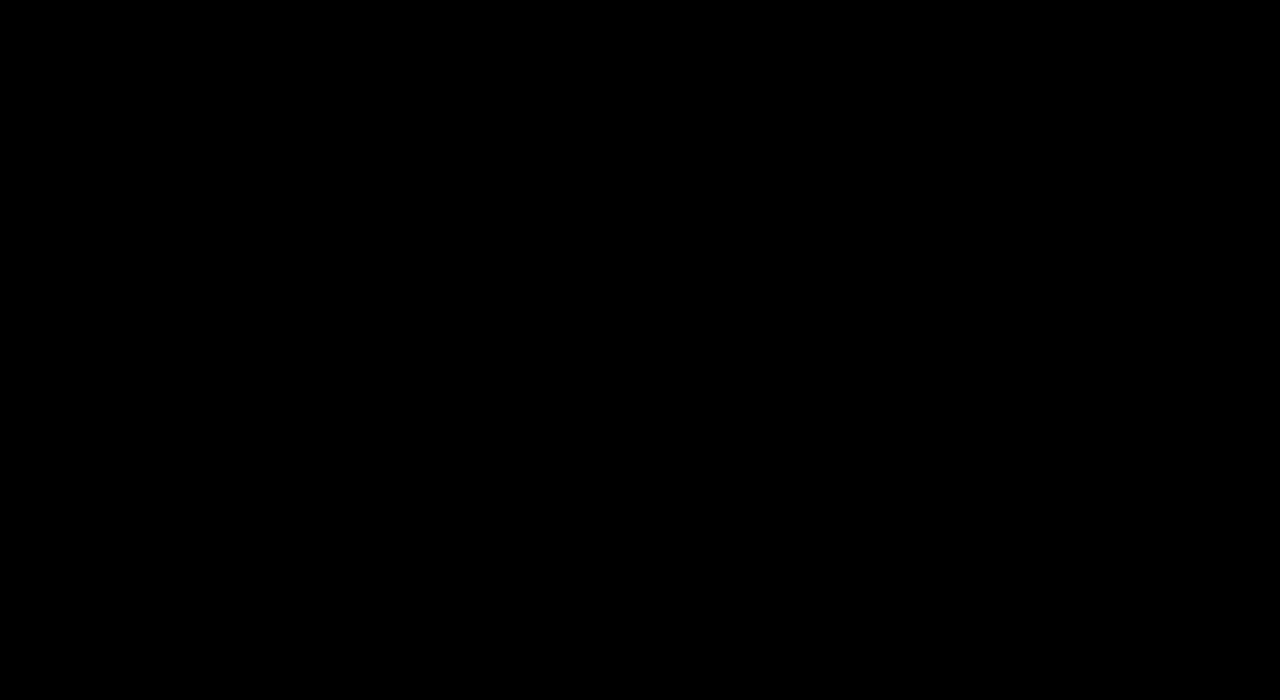
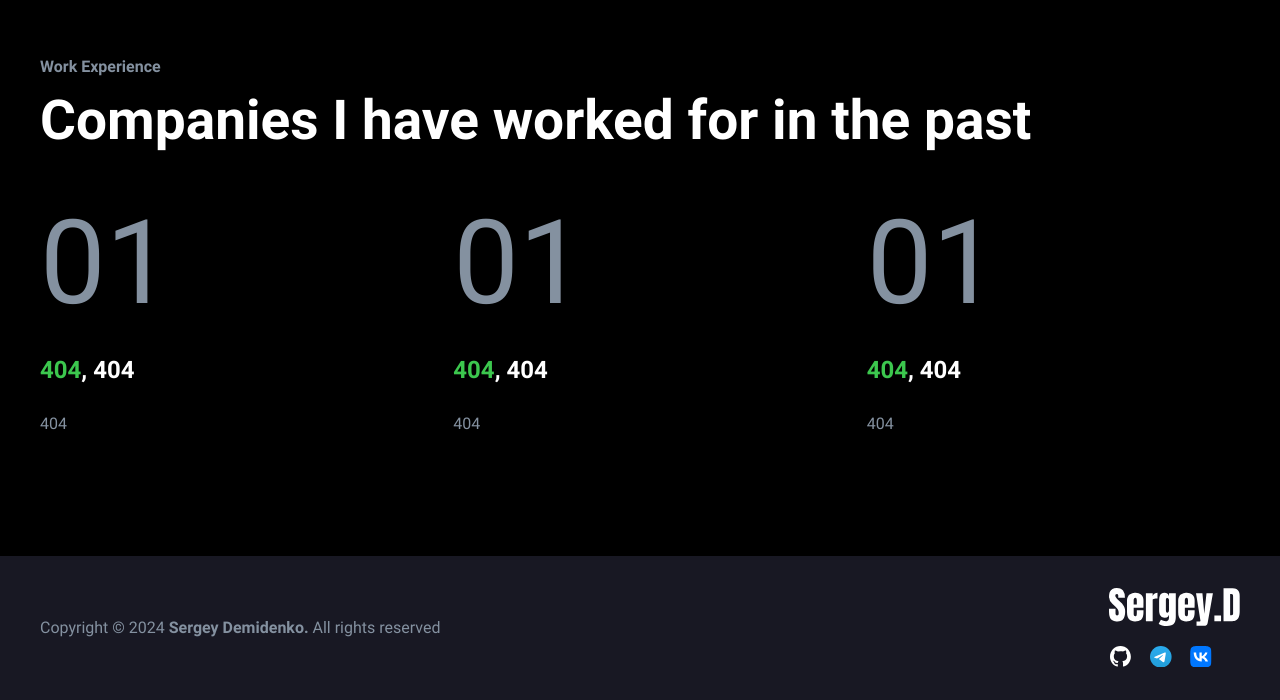
Before and after one commit to insomniamo/cv-app, a React app: page / in a window 1280 px wide. Shown: the part 927-1627 px from the top of the page. Before the commit the page ends 902 px from the top, so only its background shows below. Built offline with nearby package versions, Linux system fonts and the light colour scheme; the HTML template or start-up script is replaced by a standard one.

Commit message:
experience cards realization

```diff
--- a/src/base/styles/_generic.scss
+++ b/src/base/styles/_generic.scss
@@ -44,6 +44,10 @@ p {
   @include text-regular;
 }
 
+label{
+  @include label-giant;
+}
+
 button{
 
 }
--- a/src/base/styles/_mixins.scss
+++ b/src/base/styles/_mixins.scss
@@ -1,3 +1,12 @@
+@mixin label-giant{
+    margin: 0;
+
+    font-size: $font-size-giant;
+    line-height: $font-line-height-giant;
+
+    font-weight: $font-weight-regular;
+}
+
 @mixin title-huge{
     margin: 0;
 
--- a/src/base/styles/_variables.scss
+++ b/src/base/styles/_variables.scss
@@ -14,12 +14,14 @@ $white-pointer: #fbe4ff;
 $font-weight-bold: 700;
 $font-weight-regular: 400;
 
+$font-size-giant: 117px;
 $font-size-huge: 78px;
 $font-size-big: 55px;
 $font-size-medium: 24px;
 $font-size-little: 18px;
 $font-size-miniature: 16px;
 
+$font-line-height-giant: 140.77px;
 $font-line-height-huge: 93.84px;
 $font-line-height-big: 66.17px;
 $font-line-height-medium: 36px;
--- /dev/null
+++ b/src/components/CardSimple/CardSimple.jsx
@@ -0,0 +1,17 @@
+import React from "react";
+import "./cardsimple.scss";
+
+export default function CardSimple({ label = "01", imgPath, imgAlt, companyName = "404", cardTitle = ", 404", cardDescription = "404", companyColor = "#3cc74e" }) {
+    return (
+        <div className="card__item">
+            <label>{label}</label>
+            <div className="card__image">
+                <img src={imgPath} alt={imgAlt} />
+            </div>
+            <h3 className="card__title">
+                <span style={{ color: companyColor  }}>{companyName}</span>{cardTitle}
+            </h3>
+            <p className="card__description">{cardDescription}</p>
+        </div>
+    );
+}
--- /dev/null
+++ b/src/components/CardSimple/cardsimple.scss
@@ -0,0 +1,27 @@
+@import "@styles/variables.scss";
+
+.card {
+    &__item {
+        flex-grow: 1;
+
+        & > label {
+            color: $regent-gray;
+        }
+    }
+
+    &__title {
+        margin-bottom: 16px;
+
+        @media #{$tablet-width} {
+            margin-bottom: 24px;
+        }
+
+        @media #{$desktop-width} {
+            margin-bottom: 22px;
+        }
+    }
+
+    &__description {
+        color: $regent-gray;
+    }
+}
--- a/src/components/Content/Content.jsx
+++ b/src/components/Content/Content.jsx
@@ -1,5 +1,6 @@
 import React from "react";
 import MainArticle from "@components/MainArticle/MainArticle.jsx";
+import Experience from "@components/Experience/Experience.jsx";
 import "./Content.scss";
 
 export default function Content(){
@@ -7,7 +8,7 @@ export default function Content(){
         <main className="content">
           <MainArticle />
           <div className="content__container">
-
+            <Experience />
           </div>
         </main>
     );
--- a/src/components/Content/content.scss
+++ b/src/components/Content/content.scss
@@ -1,14 +1,29 @@
 @import "@styles/variables.scss";
 
 .content {
-    height: calc(100vh - ($header-height-mobile + $footer-height-mobile));
+    min-height: calc(100vh - ($header-height-mobile + $footer-height-mobile));
     margin-top: $header-height-mobile;
 
     max-width: $max-container-width;
     margin-inline: auto;
 
     @media #{$tablet-width} {
-        height: calc(100vh - ($header-height-not-mobile + $footer-height-not-mobile));
+        min-height: calc(100vh - ($header-height-not-mobile + $footer-height-not-mobile));
         margin-top: $header-height-not-mobile;
     }
+
+    &__container {
+        padding-inline: $gap-container-mobile;
+        padding-top: 48px;
+
+        @media #{$tablet-width} {
+            padding-inline: $gap-container-tablet;
+            padding-top: 80px;
+        }
+
+        @media #{$desktop-width} {
+            padding-inline: $gap-container-desktop;
+            padding-top: 120px;
+        }
+    }
 }
--- /dev/null
+++ b/src/components/Experience/Experience.jsx
@@ -0,0 +1,21 @@
+import React from "react";
+
+import "./experience.scss";
+
+import CardSimple from "@components/CardSimple/CardSimple.jsx";
+
+export default function Experience() {
+    return (
+        <section className="experience">
+            <div className="experience__container">
+                <h5 className="experience__title">Work Experience</h5>
+                <h2 className="experience__subtitle">Companies I have worked for in the past</h2>
+                <div className="experience__list">
+                    <CardSimple/>
+                    <CardSimple/>
+                    <CardSimple/>
+                </div>
+            </div>
+        </section>
+    );
+}
--- /dev/null
+++ b/src/components/Experience/experience.scss
@@ -0,0 +1,39 @@
+@import '@styles/variables.scss';
+
+.experience {
+
+    &__title {
+        color: $regent-gray;
+        margin-bottom: 8px;
+    }
+
+    &__subtitle {
+        font-size: 32px;
+        line-height: 38.5px;
+        margin-bottom: 40px;
+
+        @media #{$tablet-width} {
+            font-size: $font-size-big;
+            line-height: $font-line-height-big;
+        }
+    }
+
+    &__list {
+        display: flex;
+        flex-direction: column;
+        gap: 40px;
+
+        margin-bottom: 48px;
+
+        @media #{$tablet-width} {
+            flex-direction: row;
+            flex-wrap: nowrap;
+
+            margin-bottom: 48px;
+        }
+
+        @media #{$tablet-width} {
+            margin-bottom: 120px;
+        }
+    }
+}
--- a/src/components/Header/header.scss
+++ b/src/components/Header/header.scss
@@ -6,6 +6,8 @@
     left: 0;
 
     height: $header-height-mobile;
+    background-color: $black;
+    z-index: 1;
 
     @media #{$tablet-width}{
         height: $header-height-not-mobile;
--- a/src/components/MainArticle/mainarticle.scss
+++ b/src/components/MainArticle/mainarticle.scss
@@ -98,7 +98,7 @@
             position: absolute;
             top: -$header-height-not-mobile;
             right: 0;
-            z-index: -1
+            z-index: -1;
         }
     }
 }
```
